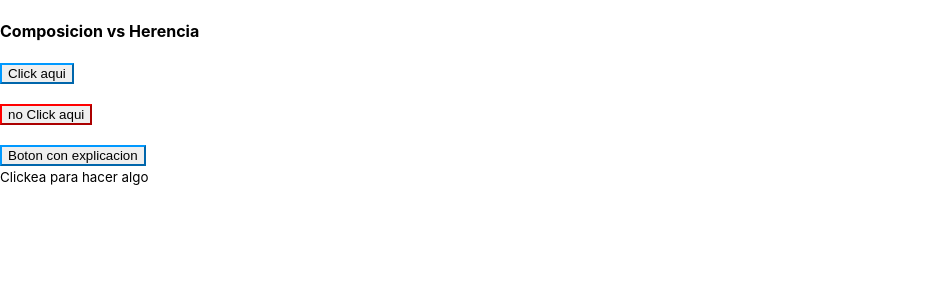
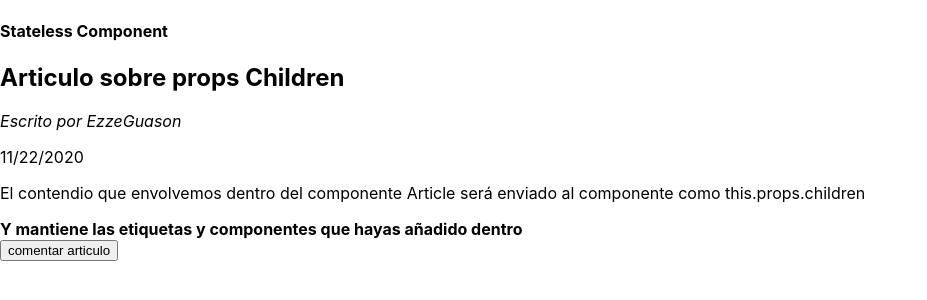
Before and after one commit to ezequieledjuarez/ReactTutos, a React (Create React App) app in the folder aprenderReactJS/curso-udemy/: page / in a window 1280 px wide. Shown: the top 300 px of the page, without its empty margins (0-927 px from the left). Built offline with nearby package versions, Linux system fonts and the light colour scheme.

Commit message:
Stateless Components

```diff
--- a/aprenderReactJS/curso-udemy/src/App.js
+++ b/aprenderReactJS/curso-udemy/src/App.js
@@ -1,48 +1,58 @@
 import React, { Component } from "react";
 
-class Button extends Component{
+/* class Article extends Component{
     render(){
         return(
-            <button style={{borderColor: this.props.borderColor, display: 'block'}}>
-                {this.props.label}
-            </button>
+            <section>
+                <h2>{this.props.title}</h2>
+                <p><em>Escrito por {this.props.author}</em></p>
+                <date>{this.props.date}</date>
+                <article>{this.props.children}</article>
+            </section>
         )
+    }
+} */
 
-    }
+function Article(props){
+    return(
+        <section>
+            <h2>{props.title}</h2>
+            <p><em>Escrito por {props.author}</em></p>
+            <date>{props.date}</date>
+            <article>{props.children}</article>
+        </section>
+    )
 }
-Button.defaultProps = {
-    borderColor: '#09f'
-}
-    class ButtonDanger extends Component{
-        render(){
-            return <Button borderColor ='red' label={this.props.label}/>
-        }
-    }
 
-    class ButtonWithLegend extends Component{
-        render(){
-            return(
-                <div>
-                    <Button label={this.props.label} borderColor={this.props.borderColor}/>
-                    <small>{this.props.legend}</small>
-                </div>
-            )
-        }
-    }
+const Button = ({ borderColor,label}) =>(
+    <button stylee ={{borderColor, display:'block'}}>
+        {label}
+    </button>
+)
+/* lass Button extends Component{
+     render(){
+         return(
+                <button style={{borderColor: this.props.borderColor, display:'block'}}>
+                    {this.props.label}
+                </button>
+         )
+     }
+} */
 
 class App extends Component{
-    render() {
-
-        return (
-            <div className='App'>
-                <h4>Composicion vs Herencia</h4>
-                <Button label='Click aqui'/>
-                <br />
-                <ButtonDanger label='no Click aqui'/>
-                <br />
-                <ButtonWithLegend
-                    label = 'Boton con explicacion'
-                    legend = 'Clickea para hacer algo'/>
+    render(){
+        return(
+            <div className = "App">
+                <h4>Stateless Component</h4>
+                <Article
+                    author='EzzeGuason'
+                    date={new Date().toLocaleDateString()}
+                    title= 'Articulo sobre props Children'
+                >
+                <p>El contendio que envolvemos dentro del componente Article será enviado al componente como this.props.children</p>
+                <strong>Y mantiene las etiquetas y componentes que hayas añadido dentro</strong>
+                </Article>
+                <Button label = 'comentar articulo' />
             </div>
         )
     }
```
